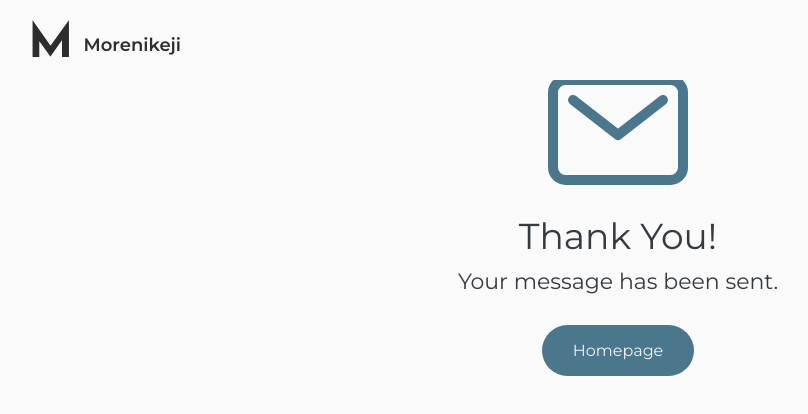
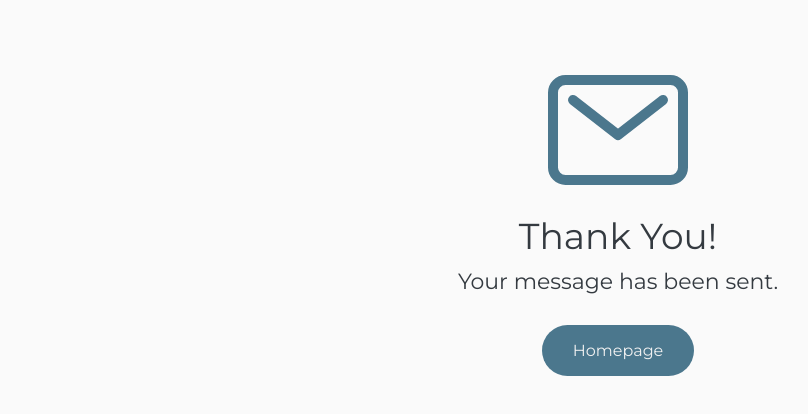
Before and after one commit to Keji-so/portfolio, a Next.js app: page /thanks in a window 1280 px wide. Shown: the top 414 px of the page, without its empty margins (22-830 px from the left). Built offline with nearby package versions, Linux system fonts and the light colour scheme.

Commit message:
removed nav

```diff
--- a/pages/contact.js
+++ b/pages/contact.js
@@ -1,6 +1,6 @@
 import React from 'react'
 import Contact from '../components/Contact'
-import Name from '../components/Name'
+// import Name from '../components/Name'
 
 
 
@@ -10,7 +10,7 @@ function contact() {
 
 
 <>
-        <Name />
+
         <div>
             <Contact />
         </div>
--- a/pages/projects.js
+++ b/pages/projects.js
@@ -4,7 +4,7 @@ import styles from '../styles/Home.module.scss';
 import { Projects } from '../components/data.js';
 import { BsBoxArrowInUpRight } from "react-icons/bs";
 import { VscRepoForked } from "react-icons/vsc";
-import Name from '../components/Name'
+// import Name from '../components/Name'
 
 
 
@@ -15,7 +15,7 @@ function Card() {
 return (
     <>
 
-  <Name />
+
 
     <div className={styles.projects}>
         Projects
--- a/pages/thanks.js
+++ b/pages/thanks.js
@@ -1,7 +1,7 @@
 import styles from '../styles/Home.module.scss'
 import { IoMailOutline } from "react-icons/io5";
 import Link from 'next/link'
-import Name from '../components/Name'
+// import Name from '../components/Name'
 
 
 
@@ -9,7 +9,7 @@ function thanks() {
     return (
         <>
 
-        <Name />
+
 
         <div className={styles.thanks}>
             <div className={styles.container}>
```
